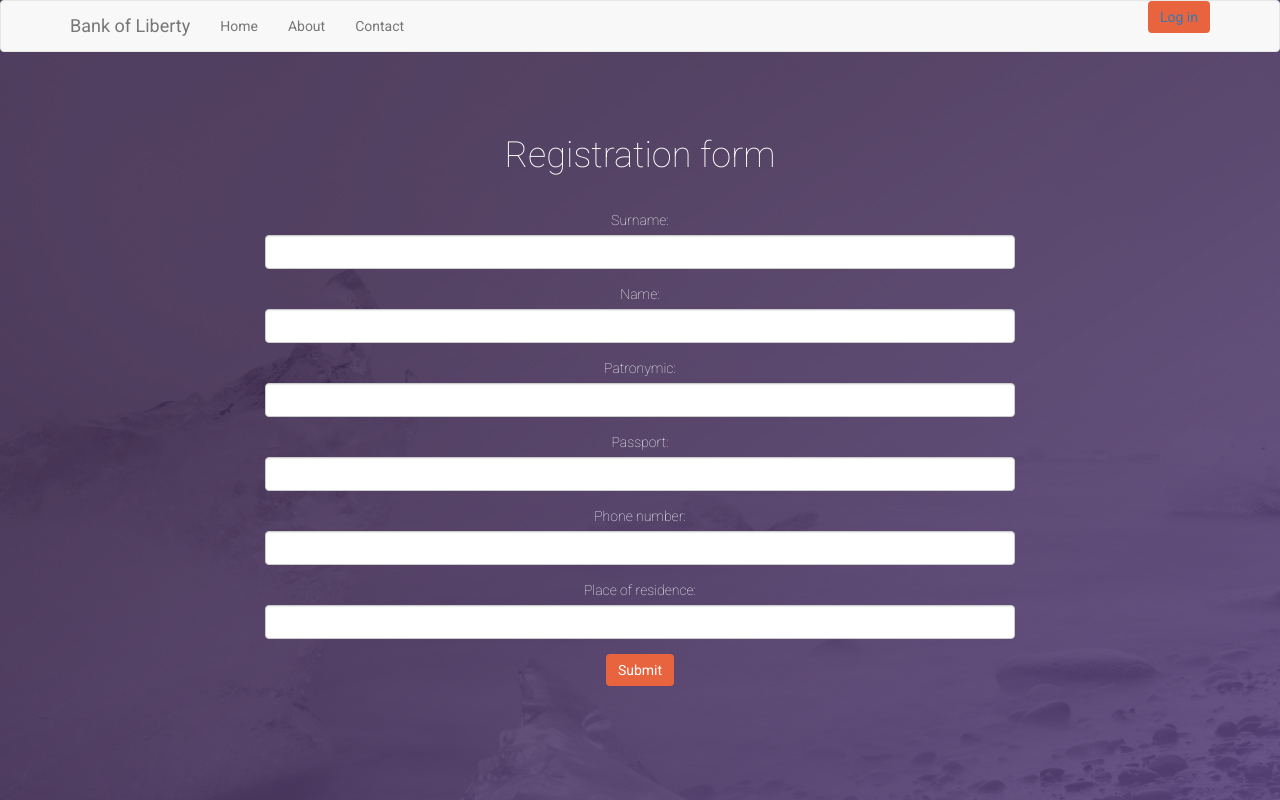
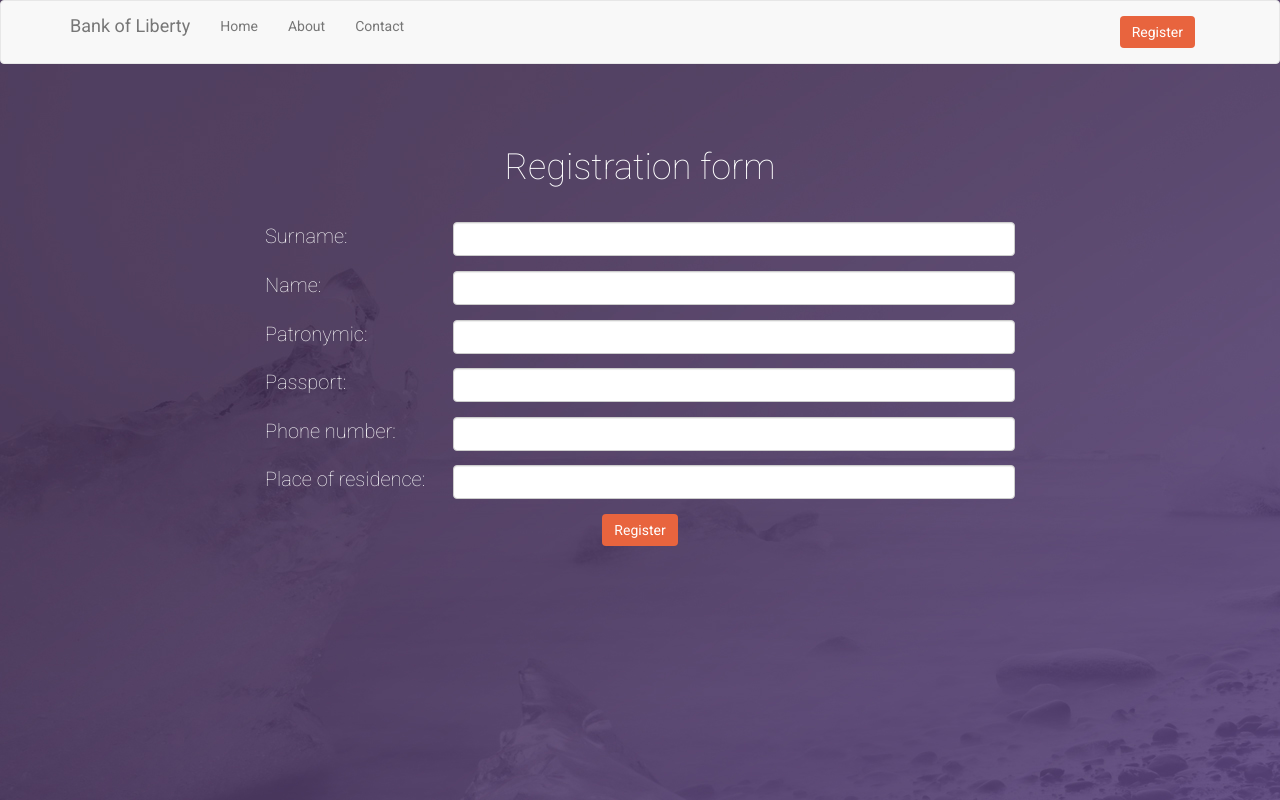
Before and after one commit to wh4tsername/review2, a Django app: page /registration in a window 1280 px wide. Run offline with Django 3.2, Linux system fonts and the light colour scheme; some libraries are stand-ins or nearby versions.

Commit message:
design changed

```diff
--- a/my_site/static/style.css
+++ b/my_site/static/style.css
@@ -27,7 +27,16 @@
 
 .general-container form label{
     font-weight: 100;
+    font-size: 20px;
     color: white;
+    text-align: left;
+}
+
+.general-container form input{
+    float: right;
+    width: 75% !important;
+    display: inline-block;
+    vertical-align: middle;
 }
 
 .btn-orange{
@@ -46,3 +55,20 @@
     font-weight: 100;
     line-height: 50px;
 }
+
+.main-title{
+    text-align: center;
+    color: white;
+    font-weight: bold;
+    font-size: 80px;
+    line-height: 100px;
+}
+
+.content-container{
+    color: #777;
+    font-weight: 500;
+    text-align: center;
+    background-color: white;
+    padding: 6px 12px;
+    border-radius: 4px;
+}
--- a/my_site/templates/navbar.html
+++ b/my_site/templates/navbar.html
@@ -1,4 +1,3 @@
-<!-- Static navbar -->
     <nav class="navbar navbar-default navbar-main">
       <div class="container">
         <div class="navbar-header">
@@ -18,10 +17,9 @@
           </ul>
           <ul class="nav navbar-nav navbar-header navbar-right">
             <li>
-                <button type="submit" class="btn btn-primary btn-orange"><a href = "{% url 'registration' %}">Log in</a></button>
+                <a href = "{% url 'registration' %}"><button type="submit" class="btn btn-primary btn-orange">Register</button></a>
             </li>
-
           </ul>
-        </div><!--/.nav-collapse -->
+        </div>
       </div>
     </nav>
--- a/my_site/templates/registration/registration.html
+++ b/my_site/templates/registration/registration.html
@@ -7,32 +7,34 @@
                 <div class="col-lg-8 col-lg-offset-2">
                     <h1 class="title">Registration form</h1>
                     <div>
-                        <form action="" method="post" class="text-center">{% csrf_token %}
-                         <div class="form-group">
+                        <form action="" method="post">{% csrf_token %}
+                         <div class="form-group form-inline">
                              <label>Surname: </label>
                              <input name="{{ form.surname.name }}" class="form-control">
                          </div>
-                         <div class="form-group">
+                         <div class="form-group form-inline">
                              <label>Name: </label>
                              <input name="{{ form.name.name }}" class="form-control">
                          </div>
-                            <div class="form-group">
+                            <div class="form-group form-inline">
                              <label>Patronymic: </label>
                              <input name="{{ form.patronymic.name }}" class="form-control">
                          </div>
-                         <div class="form-group">
+                         <div class="form-group form-inline">
                              <label>Passport: </label>
                              <input name="{{ form.passport.name }}" class="form-control">
                          </div>
-                         <div class="form-group">
+                         <div class="form-group form-inline">
                              <label>Phone number: </label>
                              <input name="{{ form.phone_number.name }}" class="form-control">
                          </div>
-                         <div class="form-group">
+                         <div class="form-group form-inline">
                              <label>Place of residence: </label>
                              <input name="{{ form.place_of_residence.name }}" class="form-control">
                          </div>
-                         <button type="submit" class="btn btn-primary btn-orange">Submit</button>
+                         <div class="text-center">
+                            <button type="submit" class="btn btn-primary btn-orange">Register</button>
+                         </div>
                         </form>
                     </div>
                 </div>
```
Also changed, not shown: my_site/templates/registration/contact.html (+6 -2 lines), my_site/templates/registration/home.html (+6 -2 lines), my_site/db.sqlite3, my_site/static/img/logo.png (added).
